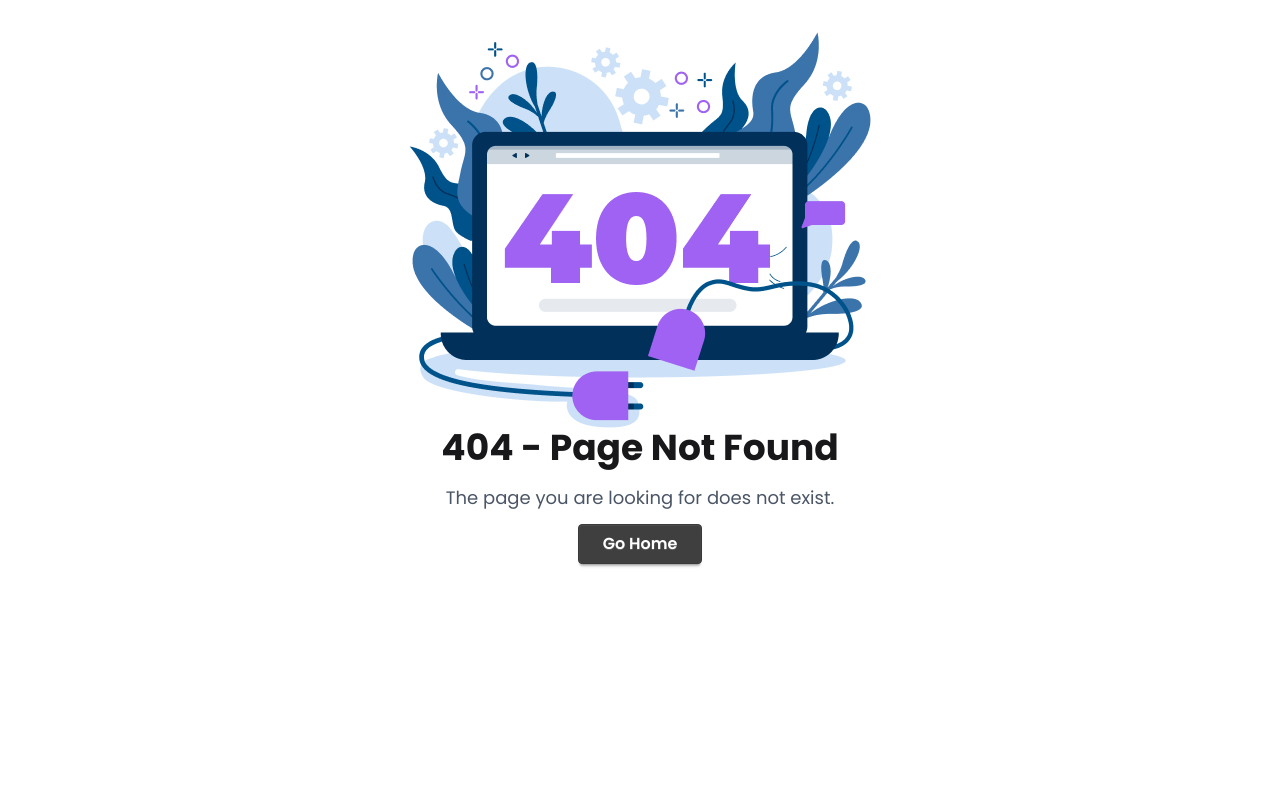
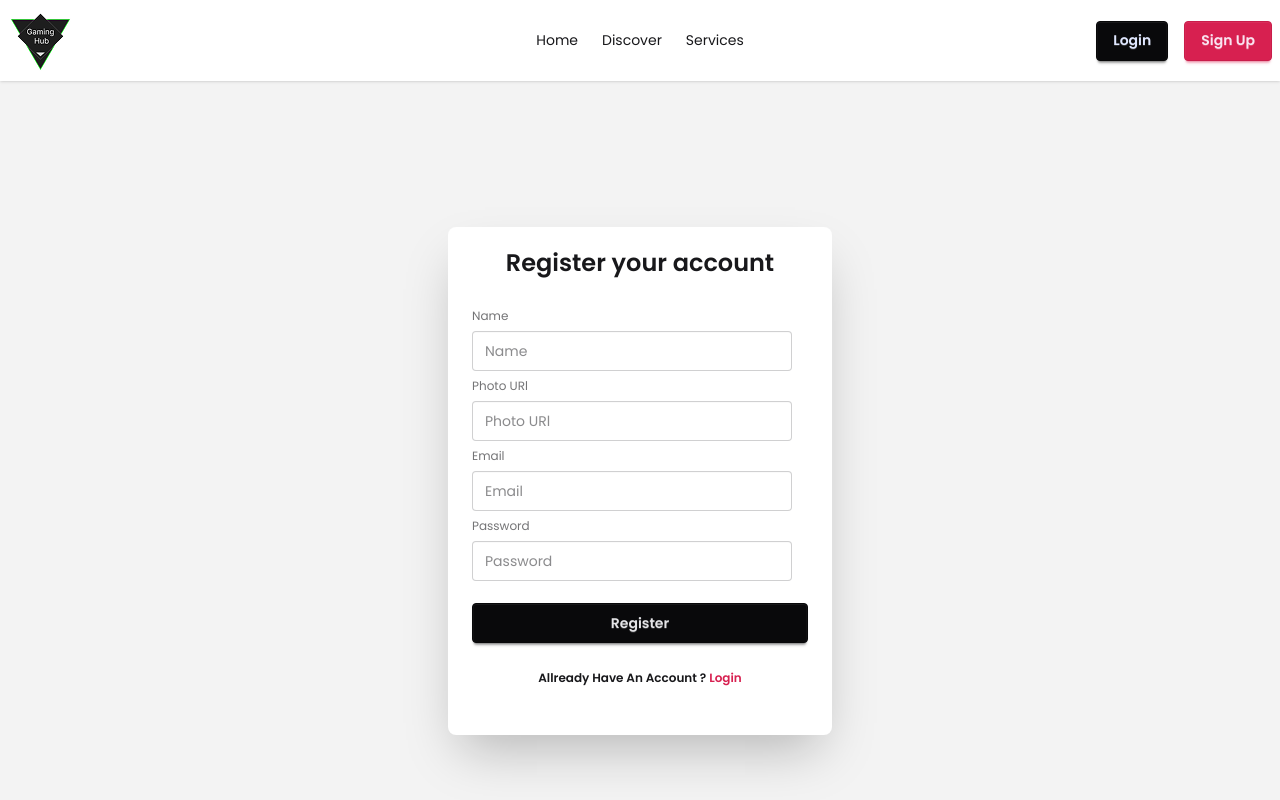
Before and after one commit to Itadakimashu/Game-Hub, a React (Vite) app: page /register in a window 1280 px wide. Before the commit this address had no page. Shown: the top 800 px of the page. Built offline with nearby package versions, Linux system fonts and the light colour scheme.

Commit message:
Added login and registration outlets; integrated marquee component and updated Navbar links

```diff
--- a/package.json
+++ b/package.json
@@ -13,6 +13,7 @@
     "@tailwindcss/vite": "^4.1.17",
     "react": "^19.2.0",
     "react-dom": "^19.2.0",
+    "react-fast-marquee": "^1.6.5",
     "react-router": "^7.9.5",
     "tailwindcss": "^4.1.17"
   },
--- a/src/Outlets/DiscoverOutlet.jsx
+++ b/src/Outlets/DiscoverOutlet.jsx
@@ -10,7 +10,6 @@ const DiscoverOutlet = () => {
       document.title = "Discover - Game Hub";
       setLoading(true);
       const games = await fetch("/games.json").then((res) => res.json());
-      console.log(games);
       setGames(games);
       setLoading(false);
     };
--- a/src/Outlets/HomeOutlet.jsx
+++ b/src/Outlets/HomeOutlet.jsx
@@ -3,6 +3,7 @@ import NewsLetter from "../components/HomePageOutlet/NewsLetter";
 import Banner from "../components/HomePageOutlet/Banner";
 import { useLoaderData, useOutletContext } from "react-router";
 import { use, useEffect, useState } from "react";
+import MarqueeText from "../components/HomePageOutlet/MarqueeText";
 
 const HomeOutlet = () => {
   const [setLoading] = useOutletContext();
@@ -21,11 +22,11 @@ const HomeOutlet = () => {
     fetchData();
   }, []);
 
-  console.log(popularGames);
-
   return (
     <div>
       <Banner popularGames={popularGames} />
+      <MarqueeText />
+
       <div className="w-[95%] mx-auto my-8">
         <PopularGames popularGames={popularGames} />
       </div>
--- /dev/null
+++ b/src/Outlets/LoginOutlet.jsx
@@ -0,0 +1,52 @@
+import { Link } from "react-router";
+
+const LoginOutlet = () => {
+  return (
+    <div className="flex justify-center min-h-screen items-center">
+      <div className="card bg-base-100 w-full max-w-sm shrink-0 shadow-2xl py-5">
+        <h2 className="font-semibold text-2xl text-center">
+          Login your account
+        </h2>
+        <form className="card-body">
+          <fieldset className="fieldset">
+            {/* email  */}
+            <label className="label">Email</label>
+            <input
+              name="email"
+              type="email"
+              className="input"
+              placeholder="Email"
+              required
+            />
+            {/* passowrd  */}
+            <label className="label">Password</label>
+            <input
+              name="password"
+              type="password"
+              className="input"
+              placeholder="Password"
+              required
+            />
+            <div>
+              <a className="link link-hover">Forgot password?</a>
+            </div>
+
+            {/* {error && <p className="text-red-400 text-xs">{error}</p>} */}
+
+            <button type="submit" className="btn btn-neutral mt-4">
+              Login
+            </button>
+            <p className="font-semibold text-center pt-5">
+              Dont’t Have An Account ?{" "}
+              <Link className="text-secondary" to="/register">
+                Register
+              </Link>
+            </p>
+          </fieldset>
+        </form>
+      </div>
+    </div>
+  );
+};
+
+export default LoginOutlet;
--- /dev/null
+++ b/src/Outlets/RegisterOutlet.jsx
@@ -0,0 +1,70 @@
+import { Link } from "react-router";
+
+const RegisterOutlet = () => {
+  return (
+    <div className="flex justify-center min-h-screen items-center">
+      <div className="card bg-base-100 w-full max-w-sm shrink-0 shadow-2xl py-5">
+        <h2 className="font-semibold text-2xl text-center">
+          Register your account
+        </h2>
+        <form className="card-body">
+          <fieldset className="fieldset">
+            {/* Name  */}
+            <label className="label">Name</label>
+            <input
+              name="name"
+              type="text"
+              className="input"
+              placeholder="Name"
+              required
+            />
+
+            {/* {nameError && <p className="text-xs text-error">{nameError}</p>} */}
+
+            {/* Photo URl  */}
+            <label className="label">Photo URl </label>
+            <input
+              name="photo"
+              type="text"
+              className="input"
+              placeholder="Photo URl"
+              required
+            />
+
+            {/* email  */}
+            <label className="label">Email</label>
+            <input
+              name="email"
+              type="email"
+              className="input"
+              placeholder="Email"
+              required
+            />
+
+            {/* password  */}
+            <label className="label">Password</label>
+            <input
+              name="password"
+              type="password"
+              className="input"
+              placeholder="Password"
+              required
+            />
+
+            <button type="submit" className="btn btn-neutral mt-4">
+              Register
+            </button>
+            <p className="font-semibold text-center pt-5">
+              Allready Have An Account ?{" "}
+              <Link className="text-secondary" to="/login">
+                Login
+              </Link>
+            </p>
+          </fieldset>
+        </form>
+      </div>
+    </div>
+  );
+};
+
+export default RegisterOutlet;
--- /dev/null
+++ b/src/components/HomePageOutlet/MarqueeText.jsx
@@ -0,0 +1,27 @@
+import Marquee from "react-fast-marquee";
+const MarqueeText = () => {
+  return (
+    <Marquee className="flex gap-5" pauseOnHover={true} speed={60}>
+      <p className="font-bold mx-8">
+        🎮 New games added weekly - Stay updated with the latest releases!
+      </p>
+      <p className="font-bold mx-8">
+        ⭐ Rated by millions of gamers - Find your next favorite game!
+      </p>
+      <p className="font-bold mx-8">
+        🔥 Hot deals on popular titles - Download now and start playing!
+      </p>
+      <p className="font-bold mx-8">
+        🏆 Join our gaming community - Connect with players worldwide!
+      </p>
+      <p className="font-bold mx-8">
+        ⚡ Fast and secure downloads - Get gaming in minutes!
+      </p>
+      <p className="font-bold mx-8">
+        🎯 Curated collections for every genre - Action, Strategy, RPG & more!
+      </p>
+    </Marquee>
+  );
+};
+
+export default MarqueeText;
--- a/src/components/HomePageOutlet/PopularGames.jsx
+++ b/src/components/HomePageOutlet/PopularGames.jsx
@@ -2,7 +2,6 @@ import { useNavigate } from "react-router";
 import GameCard from "../GameCard";
 
 const PopularGames = ({ popularGames }) => {
-  console.log(popularGames);
   const navigate = useNavigate();
   const handleViewAllGames = () => {
     navigate("/discover");
--- a/src/components/Navbar.jsx
+++ b/src/components/Navbar.jsx
@@ -1,4 +1,4 @@
-import { NavLink } from "react-router";
+import { Link, NavLink } from "react-router";
 import logo from "../assets/logo.png";
 
 const Navbar = () => {
@@ -49,8 +49,12 @@ const Navbar = () => {
         </ul>
       </div>
       <div className="navbar-end space-x-4">
-        <a className="btn">Login</a>
-        <a className="btn">Sign Up</a>
+        <Link to="/login" className="btn btn-primary">
+          Login
+        </Link>
+        <Link to="/register" className="btn btn-secondary">
+          Sign Up
+        </Link>
       </div>
     </div>
   );
--- a/src/index.css
+++ b/src/index.css
@@ -8,7 +8,7 @@
 @plugin "daisyui/theme" {
   name: "light";
   default: true;
-  --color-primary: #403f3f;
+  --color-primary: #09090b;
   --color-secondary: #d72050;
   --color-base-200: #f3f3f3;
   --color-base-300: #e7e7e7;
```
Also changed, not shown: src/routes/router.jsx (+10 -0 lines), 1 other file (tests, documents, lock files or other folders).
